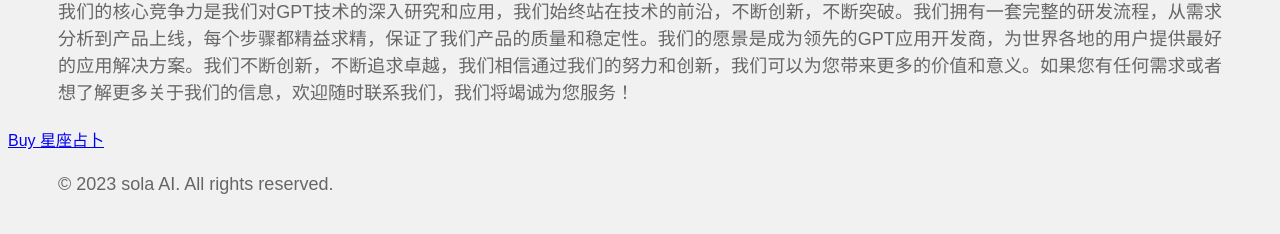
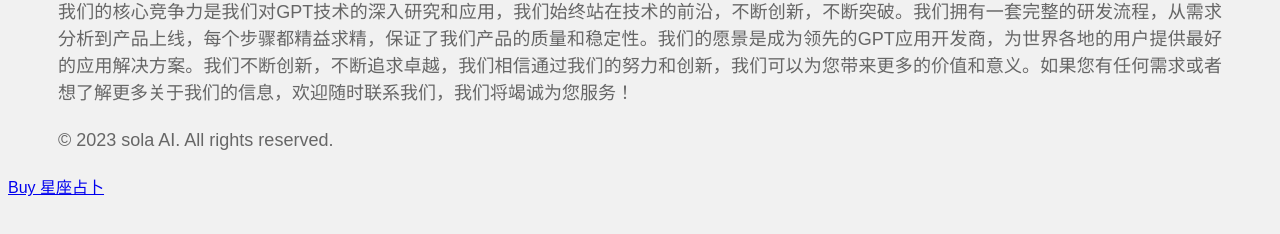
Before and after one commit to 1549207938/zzz.three, a plain HTML site: page index.html in a window 1280 px wide. Shown: the part 530-764 px from the top of the page. Drawn offline with Linux system fonts and the light colour scheme.

Commit message:
Update index.html

```diff
--- a/index.html
+++ b/index.html
@@ -41,10 +41,9 @@
 		<p>欢迎来到solaAI！我们是一家专注于利用GPT生成各种应用的创新型公司。通过GPT强大的语言生成能力，我们可以为您提供全方位的应用解决方案。我们的应用场景涉及各个领域，无论是商业、科技、教育还是文化艺术，我们都能为您提供个性化的服务。我们的团队由一群热爱技术的年轻人组成，他们精通各种编程语言和技术，可以为您提供高质量的产品和服务。</p>
 		<img src="https://i.postimg.cc/GhkL83t4/logo.png" alt="Placeholder image">
 		<p>我们的核心竞争力是我们对GPT技术的深入研究和应用，我们始终站在技术的前沿，不断创新，不断突破。我们拥有一套完整的研发流程，从需求分析到产品上线，每个步骤都精益求精，保证了我们产品的质量和稳定性。我们的愿景是成为领先的GPT应用开发商，为世界各地的用户提供最好的应用解决方案。我们不断创新，不断追求卓越，我们相信通过我们的努力和创新，我们可以为您带来更多的价值和意义。如果您有任何需求或者想了解更多关于我们的信息，欢迎随时联系我们，我们将竭诚为您服务！ </p>
-	                                                                                               <a href="https://solaai.lemonsqueezy.com/checkout/buy/3e181186-5cbc-4830-834e-e4e35501abbc?embed=1" class="lemonsqueezy-button">Buy 星座占卜</a><script src="https://assets.lemonsqueezy.com/lemon.js" defer></script>
 	</main>
 	<footer>
-		<p>&copy; 2023 sola AI. All rights reserved.</p>
+		<p>&copy; 2023 sola AI. All rights reserved.</p> <a href="https://solaai.lemonsqueezy.com/checkout/buy/3e181186-5cbc-4830-834e-e4e35501abbc?embed=1" class="lemonsqueezy-button">Buy 星座占卜</a><script src="https://assets.lemonsqueezy.com/lemon.js" defer></script>
 	</footer>
 </body>
 </html>
```
